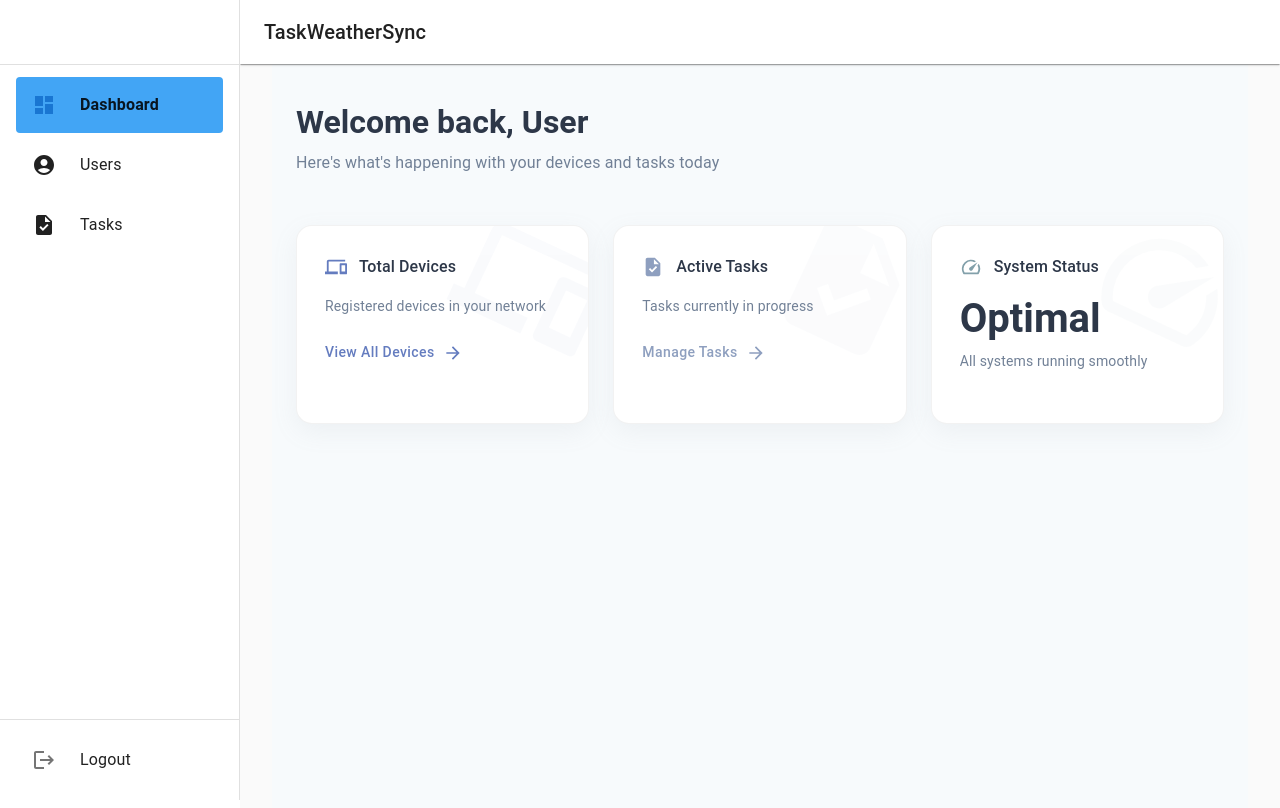
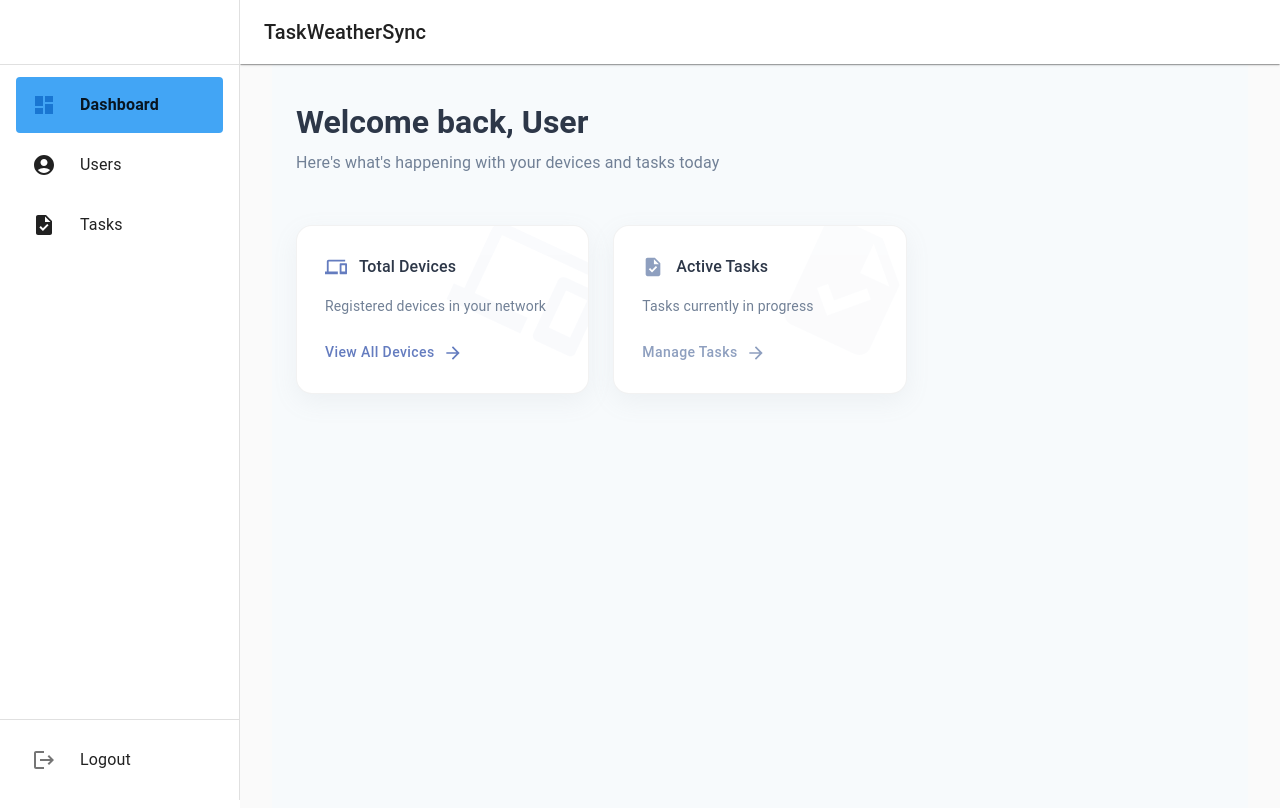
Before and after one commit to RicardoJrHermogino/taskweathersync_admin, a Next.js app: page /inside_pages/dashboard in a window 1280 px wide. Shown: the top 808 px of the page. Built offline with nearby package versions, Linux system fonts and the light colour scheme; no server answers; the database is empty; sample sign-in values are in the browser's storage.

Commit message:
Update dashboard.js

```diff
--- a/src/pages/inside_pages/dashboard.js
+++ b/src/pages/inside_pages/dashboard.js
@@ -224,15 +224,6 @@ const Dashboard = () => {
                 onAction={() => router.push('/inside_pages/TaskList')}
               />
             </Grid>
-            <Grid item xs={12} md={4}>
-              <StatCard
-                icon={SpeedIcon}
-                title="System Status"
-                value="Optimal"
-                subtitle="All systems running smoothly"
-                color={colors.success}
-              />
-            </Grid>
           </Grid>
         </Container>
       </Box>
```
